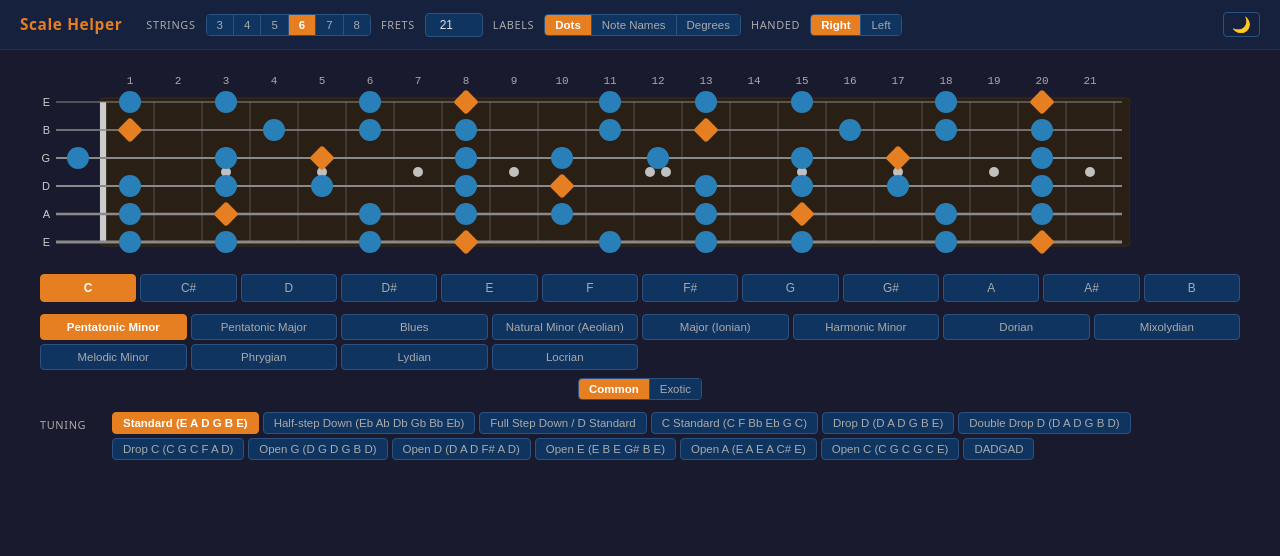
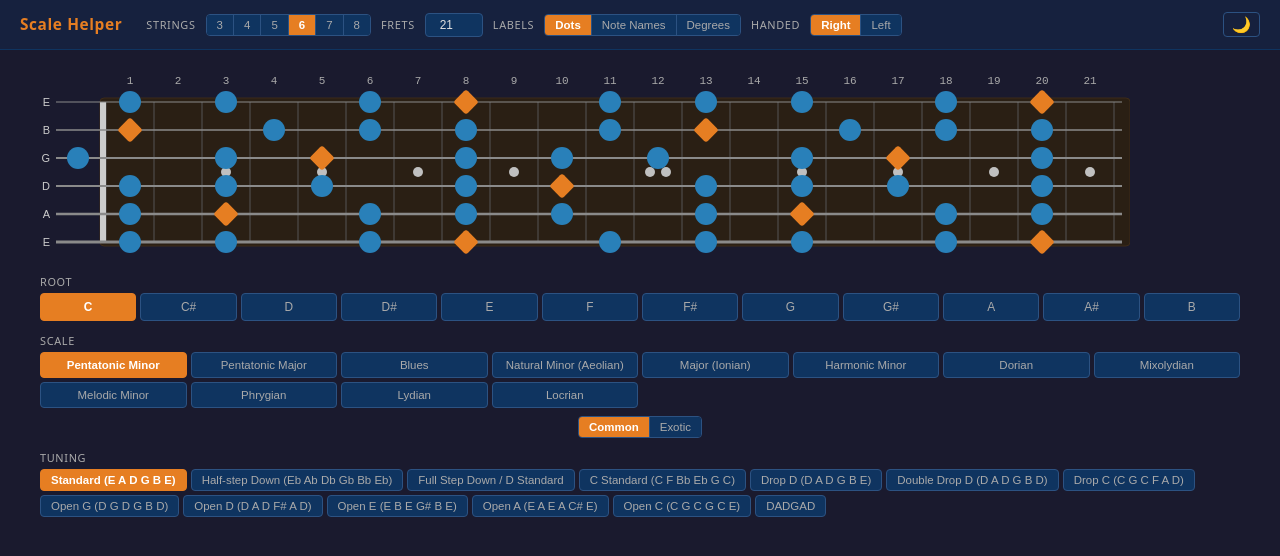
Before and after one commit to dipsylala/scale-helper, a website built with Vite: page index.html in a window 1280 px wide. Built offline with nearby package versions, Linux system fonts and the light colour scheme.

Commit message:
Refactor selectors: wrap root and scale sections in fieldsets with legends for improved structure and styling; add CSS for selector group fieldsets.

```diff
--- a/src/controls.ts
+++ b/src/controls.ts
@@ -82,6 +82,11 @@ export function mountSelectors(
   container.innerHTML = "";
 
   // ── Root (full-width equal-width buttons) ─────────────────────────────────
+  const rootFieldset = document.createElement("fieldset");
+  rootFieldset.className = "selector-group";
+  const rootLegend = document.createElement("legend");
+  rootLegend.textContent = "Root";
+  rootFieldset.appendChild(rootLegend);
   const rootRow = document.createElement("div");
   rootRow.className = "root-row";
   for (const name of NOTE_NAMES) {
@@ -93,7 +98,8 @@ export function mountSelectors(
     );
     rootRow.appendChild(btn);
   }
-  container.appendChild(rootRow);
+  rootFieldset.appendChild(rootRow);
+  container.appendChild(rootFieldset);
 
   // ── Scale (grid + Common/Exotic filter) ───────────────────────────────────
   const isExotic = state.scale.category === "exotic";
@@ -101,8 +107,11 @@ export function mountSelectors(
   const defaultExotic = SCALES.find((s) => s.category === "exotic")!;
   const defaultCommon = SCALES.find((s) => s.category === "common")!;
 
-  const scaleSection = document.createElement("div");
-  scaleSection.className = "scale-section";
+  const scaleSection = document.createElement("fieldset");
+  scaleSection.className = "selector-group scale-section";
+  const scaleLegend = document.createElement("legend");
+  scaleLegend.textContent = "Scale";
+  scaleSection.appendChild(scaleLegend);
 
   const scaleGrid = document.createElement("div");
   scaleGrid.className = "scale-grid";
@@ -169,13 +178,12 @@ function makeButtonGroup(
   onSelect: (value: string) => void,
   label: string,
 ): HTMLElement {
-  const wrap = document.createElement("div");
-  wrap.className = "btn-group-wrap";
+  const fieldset = document.createElement("fieldset");
+  fieldset.className = "selector-group";
 
-  const heading = document.createElement("span");
-  heading.className = "btn-group-label";
-  heading.textContent = label;
-  wrap.appendChild(heading);
+  const legend = document.createElement("legend");
+  legend.textContent = label;
+  fieldset.appendChild(legend);
 
   const group = document.createElement("div");
   group.className = "btn-group";
@@ -186,6 +194,6 @@ function makeButtonGroup(
     btn.addEventListener("click", () => onSelect(name));
     group.appendChild(btn);
   }
-  wrap.appendChild(group);
-  return wrap;
+  fieldset.appendChild(group);
+  return fieldset;
 }
--- a/src/style.css
+++ b/src/style.css
@@ -102,6 +102,21 @@ header h1 {
   padding: 16px 20px;
 }
 
+/* ── Selector group fieldsets ───────────────────────────────────────────── */
+fieldset.selector-group {
+  border: none;
+  padding: 0;
+  margin: 0;
+}
+
+fieldset.selector-group > legend {
+  padding: 0 0 4px;
+  color: var(--text-muted);
+  font-size: 0.78rem;
+  text-transform: uppercase;
+  letter-spacing: 0.06em;
+}
+
 /* ── Root row: 12 equal-width buttons ───────────────────────────────────── */
 .root-row {
   display: grid;
@@ -179,22 +194,6 @@ header h1 {
 }
 
 /* ── Button groups (tuning) ──────────────────────────────────────────────── */
-.btn-group-wrap {
-  display: grid;
-  grid-template-columns: 64px 1fr;
-  align-items: start;
-  gap: 8px;
-}
-
-.btn-group-label {
-  color: var(--text-muted);
-  font-size: 0.78rem;
-  text-transform: uppercase;
-  letter-spacing: 0.06em;
-  white-space: nowrap;
-  padding-top: 5px;
-}
-
 .btn-group {
   display: flex;
   flex-wrap: wrap;
```
